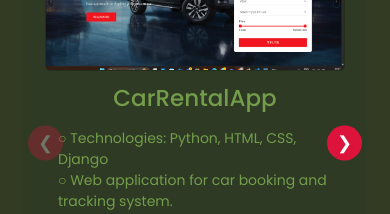
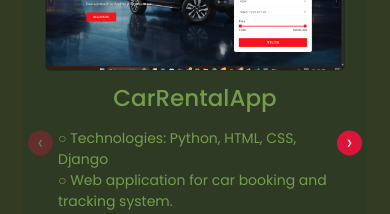
Before and after one commit to mothukuri-v/protfolio, a React (Create React App) app: page / in a window 390 px wide. Shown: the part 5760-5974 px from the top of the page. Built offline with nearby package versions, Linux system fonts and the light colour scheme.

Commit message:
Refine button positions and media query breakpoints
Adjusted button positioning and updated media query for responsiveness.

```diff
--- a/src/App.css
+++ b/src/App.css
@@ -572,19 +572,19 @@ section .title::after {
 
 /* LEFT SIDE */
 .prev-btn {
-  left: 10px;
+  left: 5px;
 }
 
 /* RIGHT SIDE */
 .next-btn {
-  right: 10px;
+  right: 5px;
 }
 
-@media (max-width: 600px) {
+@media (max-width: 500px) {
   .carousel-btn {
-    width: 35px;
-    height: 35px;
-    font-size: 18px;
+    width: 25px;
+    height: 25px;
+    font-size: 7px;
   }
 
   .prev-btn {
```
